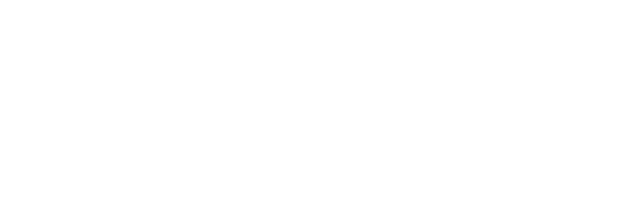
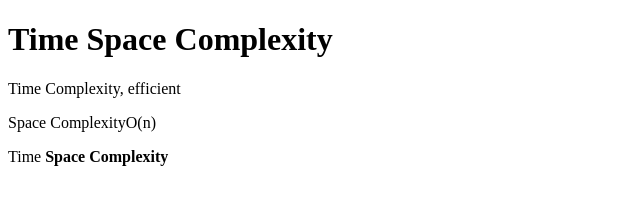
Before and after one commit to acciojob/time-and-space-complexity-Neelam123K, a website: page main.html in a window 1280 px wide. Shown: the whole page, without its empty margins (0-640 px from the left). Drawn offline with Linux system fonts and the light colour scheme.

Commit message:
created a submission

```diff
--- a/main.html
+++ b/main.html
@@ -7,6 +7,10 @@
 </head>
 
 <body>
+	<h1>Time Space Complexity</h1>
+	<p>Time Complexity, efficient</p>
+	<p>Space ComplexityO(n)</p>
+	<p>Time <b>Space Complexity</b></p>
 	<!-- the entire body must be written by student -->
     <script type="text/javascript" src="./script.js">
 </script>
```
